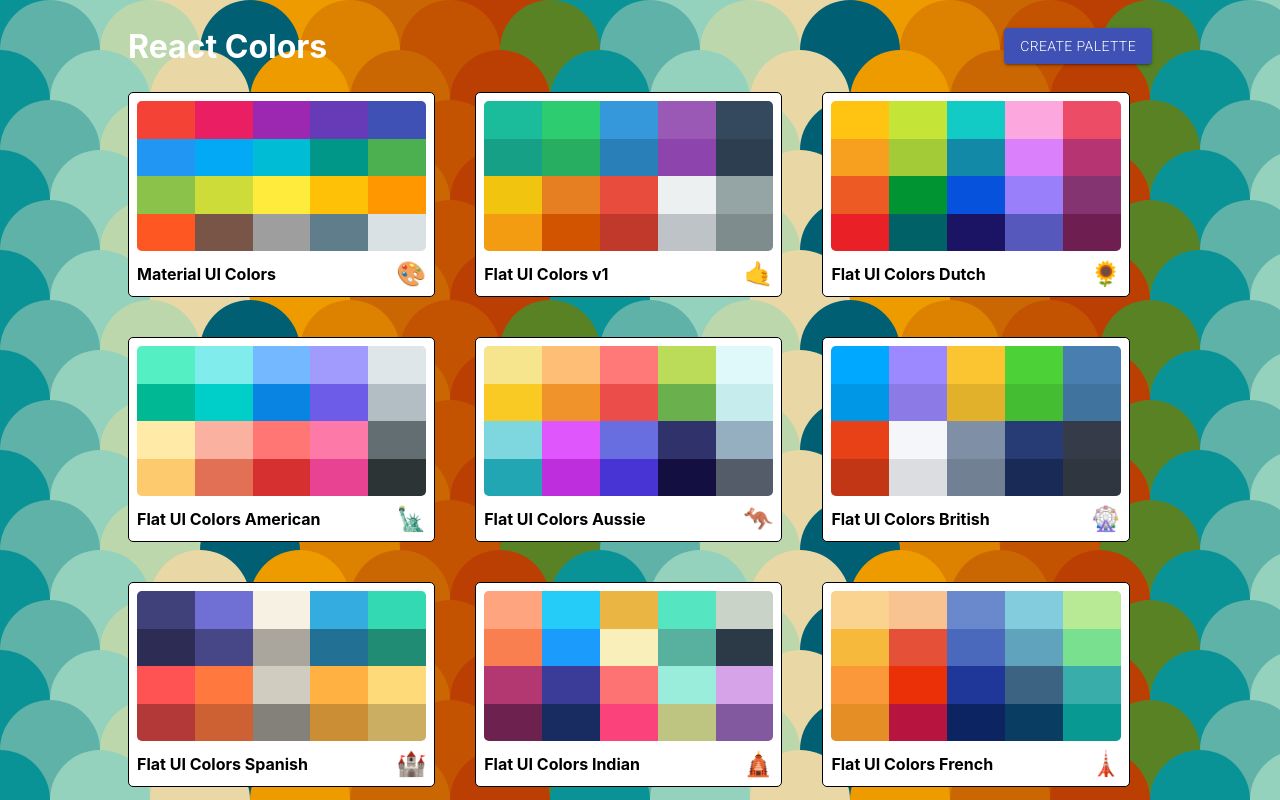
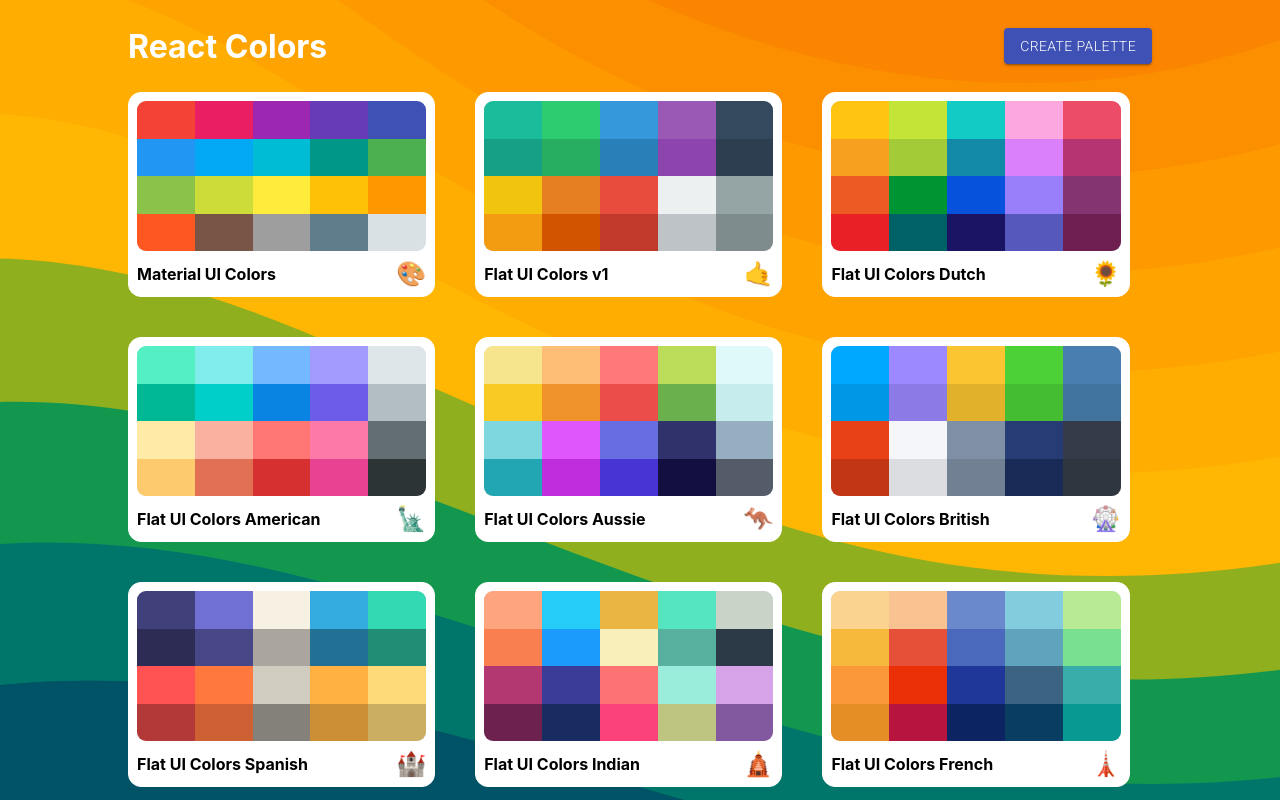
Before and after one commit to OsvaldoSalomon/ReactColorsApp, a React (Create React App) app: page / in a window 1280 px wide. Built offline with nearby package versions, Linux system fonts and the light colour scheme.

Commit message:
Changed the background svg, increased border radius.

```diff
--- a/src/components/Palettes/styles/MiniPaletteStyles.js
+++ b/src/components/Palettes/styles/MiniPaletteStyles.js
@@ -1,8 +1,8 @@
 export default {
     root: {
         backgroundColor: "white",
-        border: "1px solid black",
-        borderRadius: "5px",
+        border: "1px solid white",
+        borderRadius: "13px",
         padding: "0.5rem",
         position: "relative",
         overflow: "hidden",
@@ -15,7 +15,7 @@
         backgroundColor: "#dae1e4",
         height: "150px",
         width: "100%",
-        borderRadius: "5px",
+        borderRadius: "9px",
         overflow: "hidden"
     },
     title: {
--- a/src/components/Palettes/styles/PaletteListStyles.js
+++ b/src/components/Palettes/styles/PaletteListStyles.js
@@ -1,6 +1,6 @@
 import sizes from "./sizes";
+import bg2 from "./bg2.svg"
 import bg from "./bg.svg"
-import bg2 from "./bg2.svg"
 
 export default {
     root: {
@@ -9,8 +9,12 @@
         alignItems: "flex-start",
         justifyContent: "center",
         /* background by SVGBackgrounds.com */
-        backgroundColor: "2047AA",
-        backgroundImage: `url(${bg2})`,
+        backgroundColor: "023047",
+        backgroundRepeat: "no-repeat",
+        backgroundAttachment: "fixed",
+        backgroundSize: "cover",
+        backgroundPosition: "center",
+        backgroundImage: `url(${bg})`,
         overflow: "scroll"
     },
     heading: {
```
Also changed, not shown: src/components/Palettes/styles/bg.svg.
